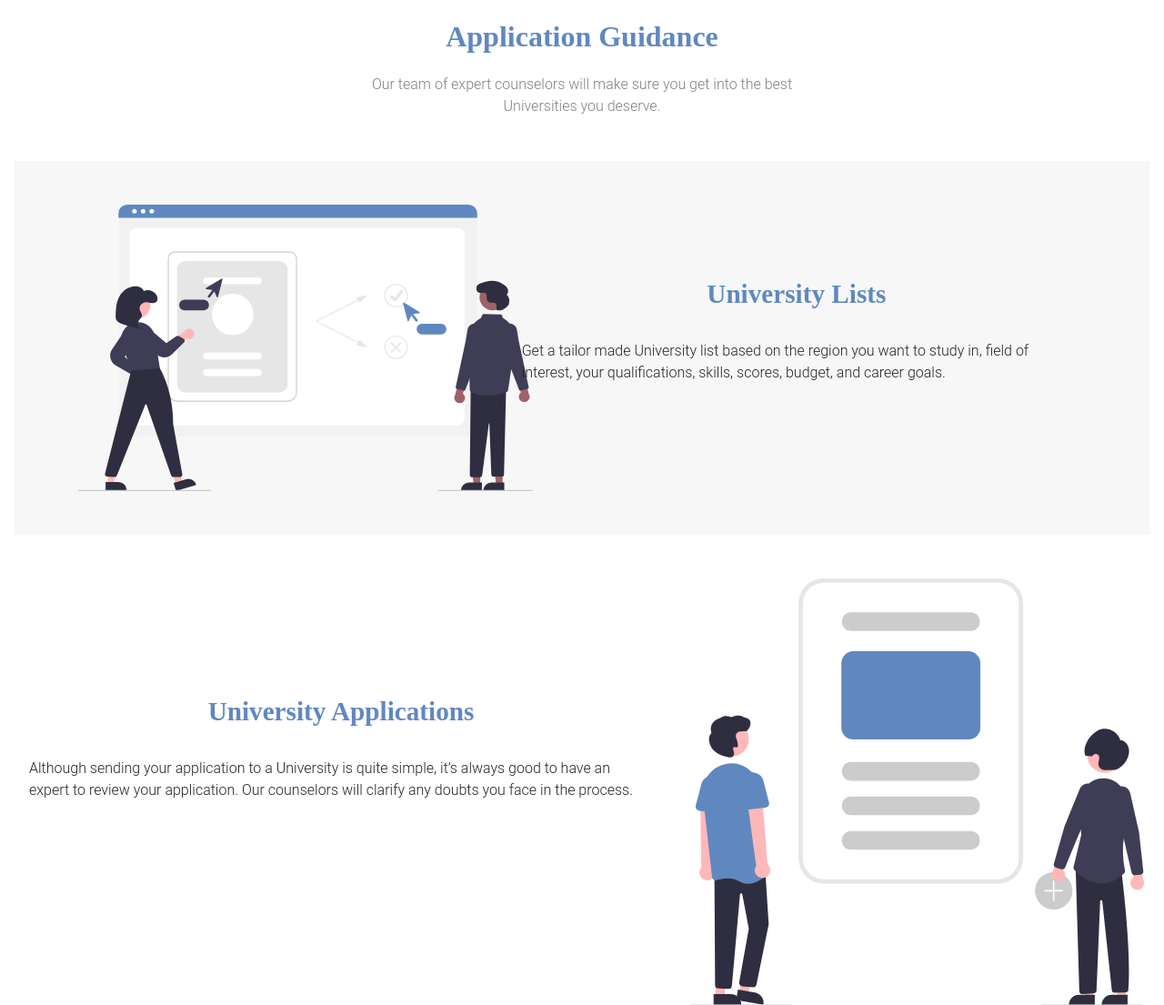
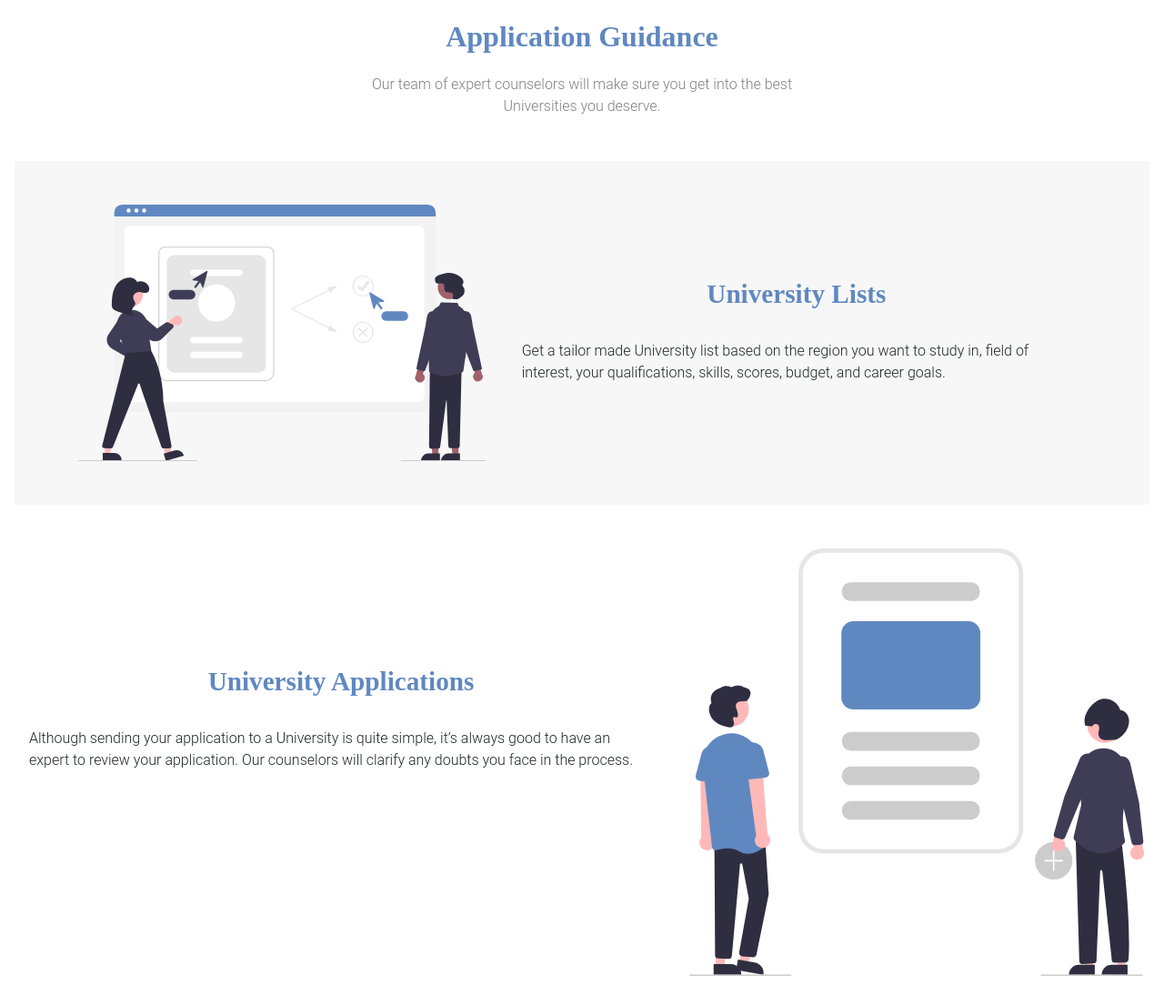
Before and after one commit to GA352491/drrajus, a Django app: page /consultancy/ in a window 1280 px wide. Shown: the part 77-1182 px from the top of the page at 91% size. Run offline with Django 3.2, Linux system fonts and the light colour scheme; some libraries are stand-ins or nearby versions.

Commit message:
Update Application_Guidance.html

```diff
--- a/elearning/templates/application_guidance/Application_Guidance.html
+++ b/elearning/templates/application_guidance/Application_Guidance.html
@@ -28,7 +28,7 @@
                 <div class="row">
                     <div class="col-sm-5 order-1 order-lg-1 my-5 ">
                         <img src="{% static 'application_guidance/guidance1.svg' %}" class="img-fluid"
-                             alt="Responsive image" style="height: auto;width: auto;max-width: 500px">
+                             alt="Responsive image" style="height: auto;width: 500px;">
                     </div>
                     <div class="col-sm-7 order-2 order-lg-2">
                         <div class="container mt-md-5 pt-md-5 pb-3">
```
